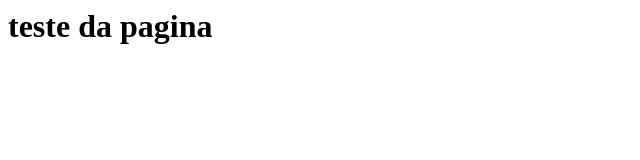
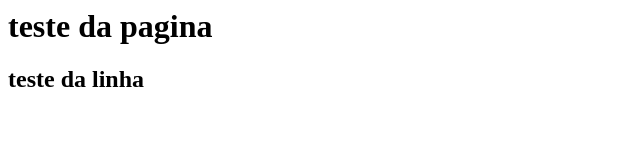
Before and after one commit to testecosta33/teste5, a plain HTML site: page index.html in a window 1280 px wide. Shown: the whole page, without its empty margins (0-640 px from the left). Drawn offline with Linux system fonts and the light colour scheme.

Commit message:
teste para linha adicionada

```diff
--- a/index.html
+++ b/index.html
@@ -4,5 +4,6 @@
 	</head>
 	<body>
 		<h1>teste da pagina</h1>
+		<h2>teste da linha</h2>
 	</body>
 </html>
```
